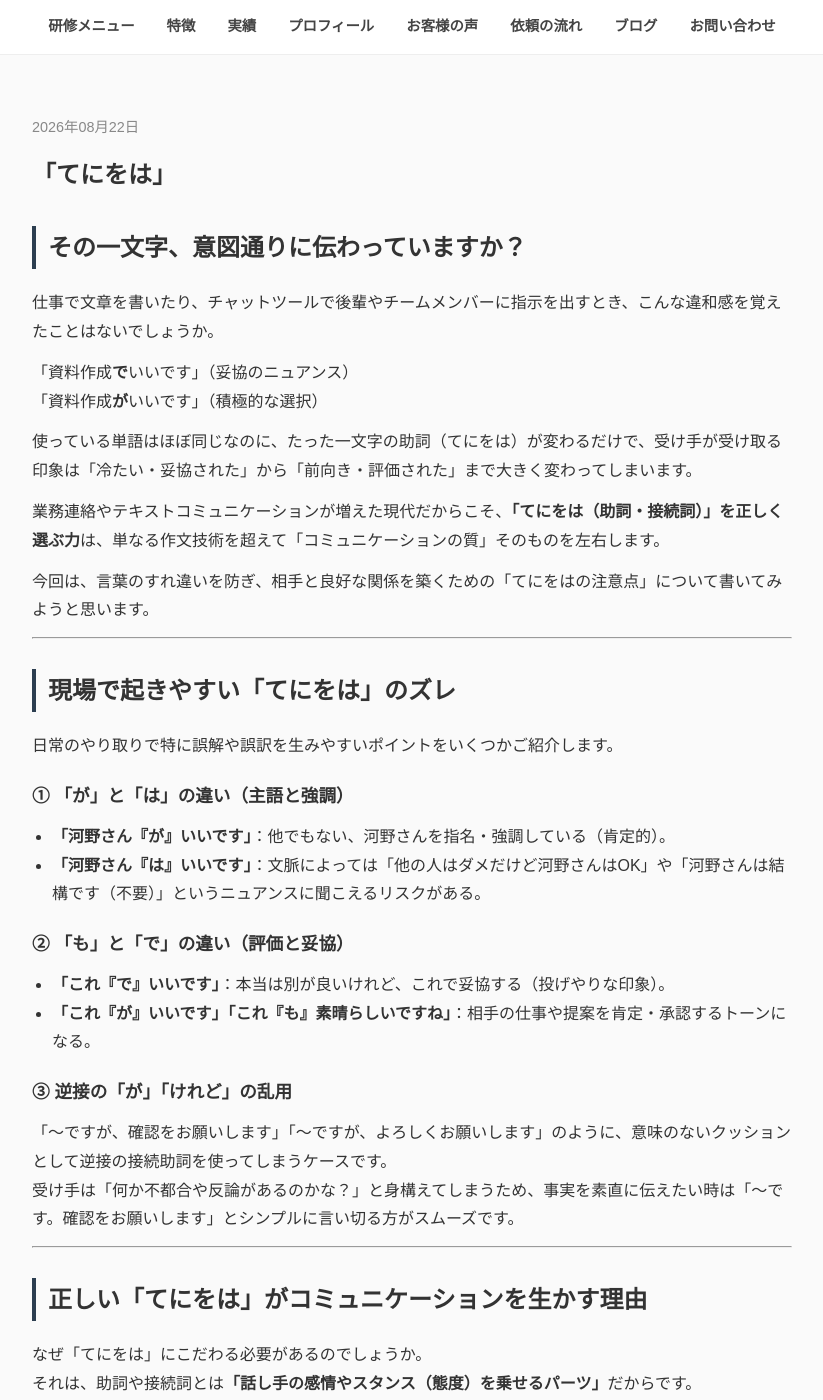
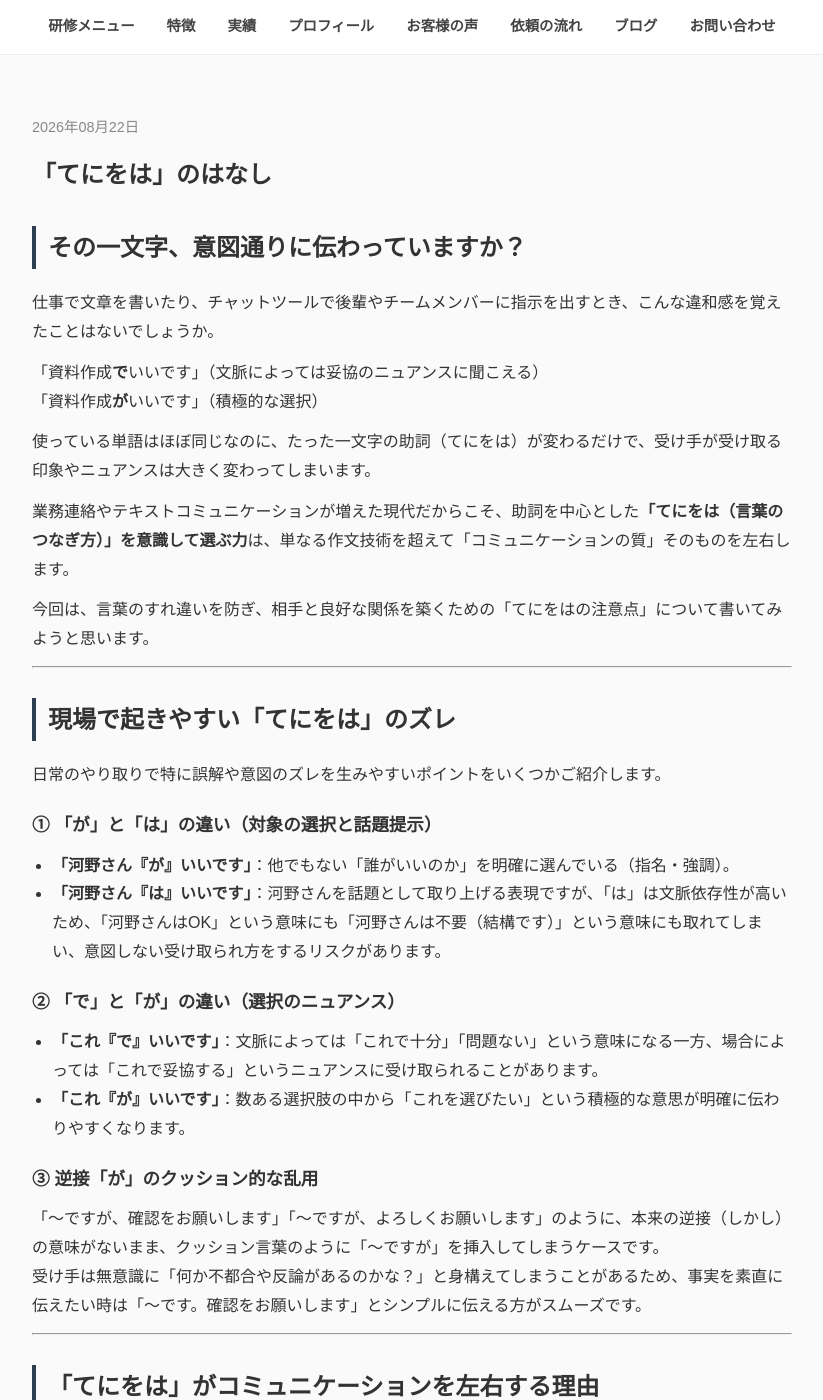
Before and after one commit to heso710soul-ctrl/kawano-training-profile, a Jekyll site: the page built from _posts/2026-08-22-てにをはのはなし.md, in a window 1280 px wide and 1400 px high. Shown: the whole window, without its empty margins (228-1051 px from the left). Built offline with Jekyll 4.4.1, drawn with Linux system fonts in a browser that asks for light colours; some of the changed text lies outside the part shown.

Commit message:
Update 2026-08-22-てにをはのはなし.md

```diff
--- a/_posts/2026-08-22-てにをはのはなし.md
+++ b/_posts/2026-08-22-てにをはのはなし.md
@@ -1,6 +1,6 @@
 ---
 layout: post
-title: "「てにをは」"
+title: "「てにをは」のはなし"
 date: 2026-08-22
 categories: [育成のヒント]
 ---
@@ -9,12 +9,12 @@ categories: [育成のヒント]
 
 仕事で文章を書いたり、チャットツールで後輩やチームメンバーに指示を出すとき、こんな違和感を覚えたことはないでしょうか。
 
-> 「資料作成**で**いいです」（妥協のニュアンス）
+> 「資料作成**で**いいです」（文脈によっては妥協のニュアンスに聞こえる）
 > 「資料作成**が**いいです」（積極的な選択）
 
-使っている単語はほぼ同じなのに、たった一文字の助詞（てにをは）が変わるだけで、受け手が受け取る印象は「冷たい・妥協された」から「前向き・評価された」まで大きく変わってしまいます。
+使っている単語はほぼ同じなのに、たった一文字の助詞（てにをは）が変わるだけで、受け手が受け取る印象やニュアンスは大きく変わってしまいます。
 
-業務連絡やテキストコミュニケーションが増えた現代だからこそ、**「てにをは（助詞・接続詞）」を正しく選ぶ力**は、単なる作文技術を超えて「コミュニケーションの質」そのものを左右します。
+業務連絡やテキストコミュニケーションが増えた現代だからこそ、助詞を中心とした**「てにをは（言葉のつなぎ方）」を意識して選ぶ力**は、単なる作文技術を超えて「コミュニケーションの質」そのものを左右します。
 
 今回は、言葉のすれ違いを防ぎ、相手と良好な関係を築くための「てにをはの注意点」について書いてみようと思います。
 
@@ -22,30 +22,30 @@ categories: [育成のヒント]
 
 ## 現場で起きやすい「てにをは」のズレ
 
-日常のやり取りで特に誤解や誤訳を生みやすいポイントをいくつかご紹介します。
+日常のやり取りで特に誤解や意図のズレを生みやすいポイントをいくつかご紹介します。
 
-### ① 「が」と「は」の違い（主語と強調）
-- **「河野さん『が』いいです」**：他でもない、河野さんを指名・強調している（肯定的）。
-- **「河野さん『は』いいです」**：文脈によっては「他の人はダメだけど河野さんはOK」や「河野さんは結構です（不要）」というニュアンスに聞こえるリスクがある。
+### ① 「が」と「は」の違い（対象の選択と話題提示）
+- **「河野さん『が』いいです」**：他でもない「誰がいいのか」を明確に選んでいる（指名・強調）。
+- **「河野さん『は』いいです」**：河野さんを話題として取り上げる表現ですが、「は」は文脈依存性が高いため、「河野さんはOK」という意味にも「河野さんは不要（結構です）」という意味にも取れてしまい、意図しない受け取られ方をするリスクがあります。
 
-### ② 「も」と「で」の違い（評価と妥協）
-- **「これ『で』いいです」**：本当は別が良いけれど、これで妥協する（投げやりな印象）。
-- **「これ『が』いいです」「これ『も』素晴らしいですね」**：相手の仕事や提案を肯定・承認するトーンになる。
+### ② 「で」と「が」の違い（選択のニュアンス）
+- **「これ『で』いいです」**：文脈によっては「これで十分」「問題ない」という意味になる一方、場合によっては「これで妥協する」というニュアンスに受け取られることがあります。
+- **「これ『が』いいです」**：数ある選択肢の中から「これを選びたい」という積極的な意思が明確に伝わりやすくなります。
 
-### ③ 逆接の「が」「けれど」の乱用
-「〜ですが、確認をお願いします」「〜ですが、よろしくお願いします」のように、意味のないクッションとして逆接の接続助詞を使ってしまうケースです。
-受け手は「何か不都合や反論があるのかな？」と身構えてしまうため、事実を素直に伝えたい時は「〜です。確認をお願いします」とシンプルに言い切る方がスムーズです。
+### ③ 逆接「が」のクッション的な乱用
+「〜ですが、確認をお願いします」「〜ですが、よろしくお願いします」のように、本来の逆接（しかし）の意味がないまま、クッション言葉のように「〜ですが」を挿入してしまうケースです。
+受け手は無意識に「何か不都合や反論があるのかな？」と身構えてしまうことがあるため、事実を素直に伝えたい時は「〜です。確認をお願いします」とシンプルに伝える方がスムーズです。
 
 ---
 
-## 正しい「てにをは」がコミュニケーションを生かす理由
+## 「てにをは」がコミュニケーションを左右する理由
 
 なぜ「てにをは」にこだわる必要があるのでしょうか。
-それは、助詞や接続詞とは**「話し手の感情やスタンス（態度）を乗せるパーツ」**だからです。
+それは、助詞とは単に言葉をつなぐだけでなく、**「話し手の感情やスタンス（態度）までにじませるパーツ」**だからです。
 
-名詞や動詞が「事実（何をするか）」を表すのに対し、助詞や接続詞は「それをどう捉えているか（歓迎なのか、妥協なのか、否定なのか）」という微妙なニュアンスを相手に届けます。
+名詞や動詞が「事実（何をするか）」を伝える一方、助詞の選び方によって「それをどう捉えているか、という微妙な温度感」が相手に届きます。
 
-ここを雑に扱ってしまうと、自分にはそのつもりがなくても「なんだか攻撃的だな」「適当に返信されたな」と相手に不要なストレスを与えてしまうことになります。
+ここを雑に扱ってしまうと、自分にはそのつもりがなくても「なんだか投げやりだな」「適当に返信されたな」と相手に不要なストレスを与えてしまうことになります。
 
 ---
 
```
Also changed, not shown: other parts of _posts/2026-08-22-てにをはのはなし.md (+1 -1 lines).
